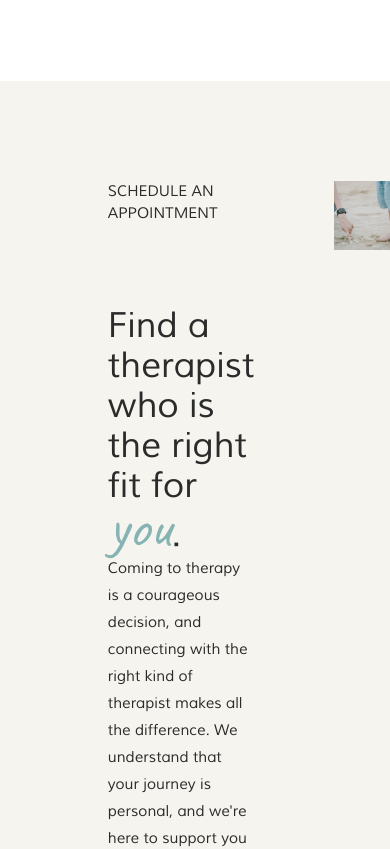
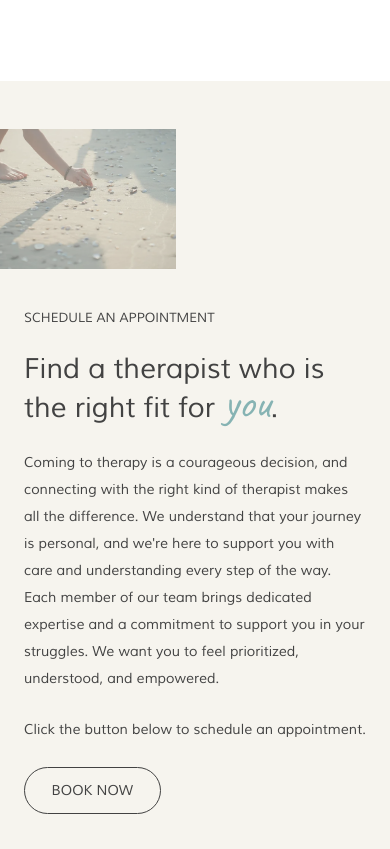
Before and after one commit to sameeksha-dalvi/therapy-website-redesign, a Next.js app: page / in a window 390 px wide. Shown: the part 10580-11429 px from the top of the page. Built offline with nearby package versions, Linux system fonts and the light colour scheme.

Commit message:
Add responsive styling to CallToAction section

```diff
--- a/src/app/globals.css
+++ b/src/app/globals.css
@@ -3,7 +3,7 @@
 :root {
   /* Text colors */
   --text-primary: #2b2b2b;
-  --text-secondary: #565656;
+  --text-secondary: #424242;
   --text-light: #ffffff;
 
   /* Brand colors */
--- a/src/components/CallToAction.jsx
+++ b/src/components/CallToAction.jsx
@@ -4,33 +4,33 @@ const CallToAction = () => {
 
     return (
         <>
-        <div className="flex justify-between gap-20 py-25">
-            <div className="w-[20%] flex items-end opacity-70">
+        <div className="text-text-secondary flex flex-col lg:flex-row items-center lg:items-stretch justify-between gap-10 lg:gap-20 py-12 md:px-10 lg:px-0 lg:py-25">
+            <div className="w-[45%] lg:w-[20%] flex items-end self-start lg:self-auto opacity-70">
                 <Image src="/images/cta-2.png"
                                         alt="family therapy"
                                         width={500}
                                         height={600}
-                                        className="w-full aspect-[2/4] object-cover" />
+                                        className="w-full aspect-[2.5/2] lg:aspect-[2/4] object-cover" />
             </div>
-            <div className="flex flex-col justify-between w-[40%]">
-                <h2 className="mb-20 uppercase text-[15px]">SCHEDULE AN APPOINTMENT</h2>
-                <h1 className="font-heading text-[35px] leading-[40px]">
-                   Find a therapist who is the right fit for  <span className="font-handwriting text-primary text-[60px]">you</span>.
+            <div className="flex flex-col gap-6 lg:gap-0 lg:justify-between w-full lg:w-[40%] px-6 lg:px-0">
+                <h2 className="uppercase text-[13px] lg:text-[15px]">SCHEDULE AN APPOINTMENT</h2>
+                <h1 className="font-heading text-[28px] leading-[34px] md:text-[32px] md:leading-[38px] lg:text-[35px] lg:leading-[40px]">
+                   Find a therapist who is the right fit for  <span className="font-handwriting text-primary text-[45px] md:text-[52px] lg:text-[60px]">you</span>.
                 </h1>
-                <p className="text-[15px] leading-[27px] font-light">
+                <p className="text-[14px] lg:text-[15px] leading-[27px] font-light">
                   Coming to therapy is a courageous decision, and connecting with the right kind of therapist makes all the difference. We understand that your journey is personal, and we're here to support you with care and understanding every step of the way. Each member of our team brings dedicated expertise and a commitment to support you in your struggles. We want you to feel prioritized, understood, and empowered.
                 </p>
-                <p className="text-[15px] leading-[27px] font-light">
+                <p className="text-[14px] lg:text-[15px] leading-[27px] font-light">
                     Click the button below to schedule an appointment.
                 </p>
-                <button className="text-[15px] uppercase rounded-full border px-6 py-3 hover:bg-background-dark hover:text-background w-[30%]">Book Now</button>
+                <button className="text-[14px] lg:text-[15px] uppercase rounded-full border px-6 py-3 hover:bg-background-dark hover:text-background w-[40%] lg:w-[30%]">Book Now</button>
             </div>
-            <div className="w-[40%]">
+            <div className="w-[80%] lg:w-[40%] self-end lg:self-auto">
                 <Image src="/images/cta-1.png"
                                         alt="family therapy"
                                         width={500}
                                         height={600}
-                                        className="w-full aspect-[4/5] object-cover" />
+                                        className="w-full aspect-[4/3] lg:aspect-[4/5] object-cover" />
             </div>
         </div>
         </>
--- a/src/components/Footer.jsx
+++ b/src/components/Footer.jsx
@@ -6,7 +6,7 @@ const Footer = () => {
             <div>
                 <div className="flex flex-col lg:flex-row justify-between gap-8 lg:gap-10 bg-background-white p-12 md:p-10 lg:p-20 pb-20 lg:pb-40">
                     <div className="w-full lg:w-[30%]">
-                        <Image src="/images/Logo.png" alt="logo" width="100" height="100" className="w-full lg:w-[25%] text-[14px]" />
+                        <Image src="/images/Logo.png" alt="logo" width="100" height="100" className="w-full lg:w-[350px] text-[14px]" />
                         <p className="text-[14px] text-text-secondary mt-5 leading-[25px] lg:ml-5">
                             We want to make getting started simple. You’re welcome to come into our office in Newbury Park or schedule virtual appointments from anywhere in CA—whatever works best for you.
                         </p>
```
